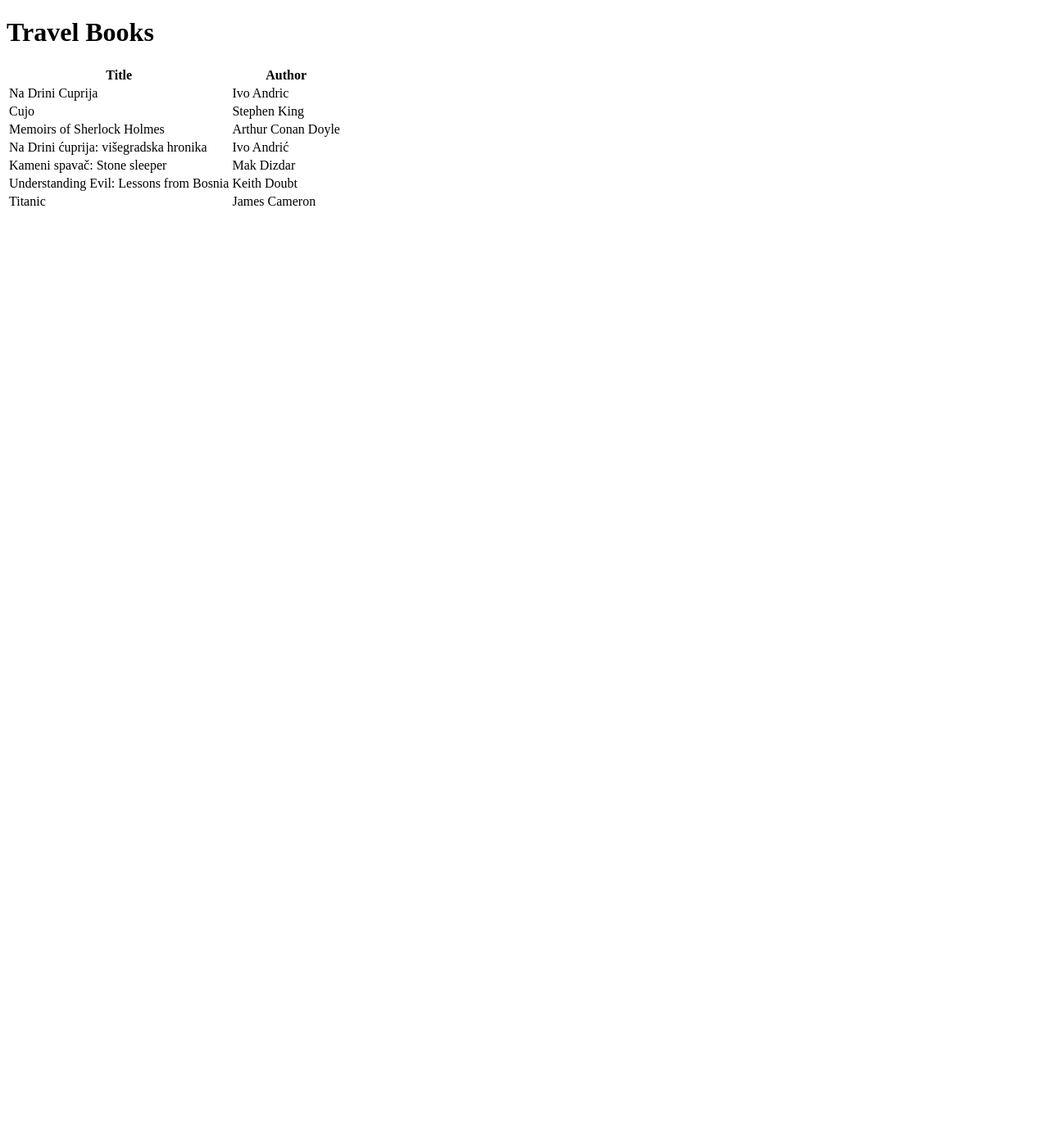
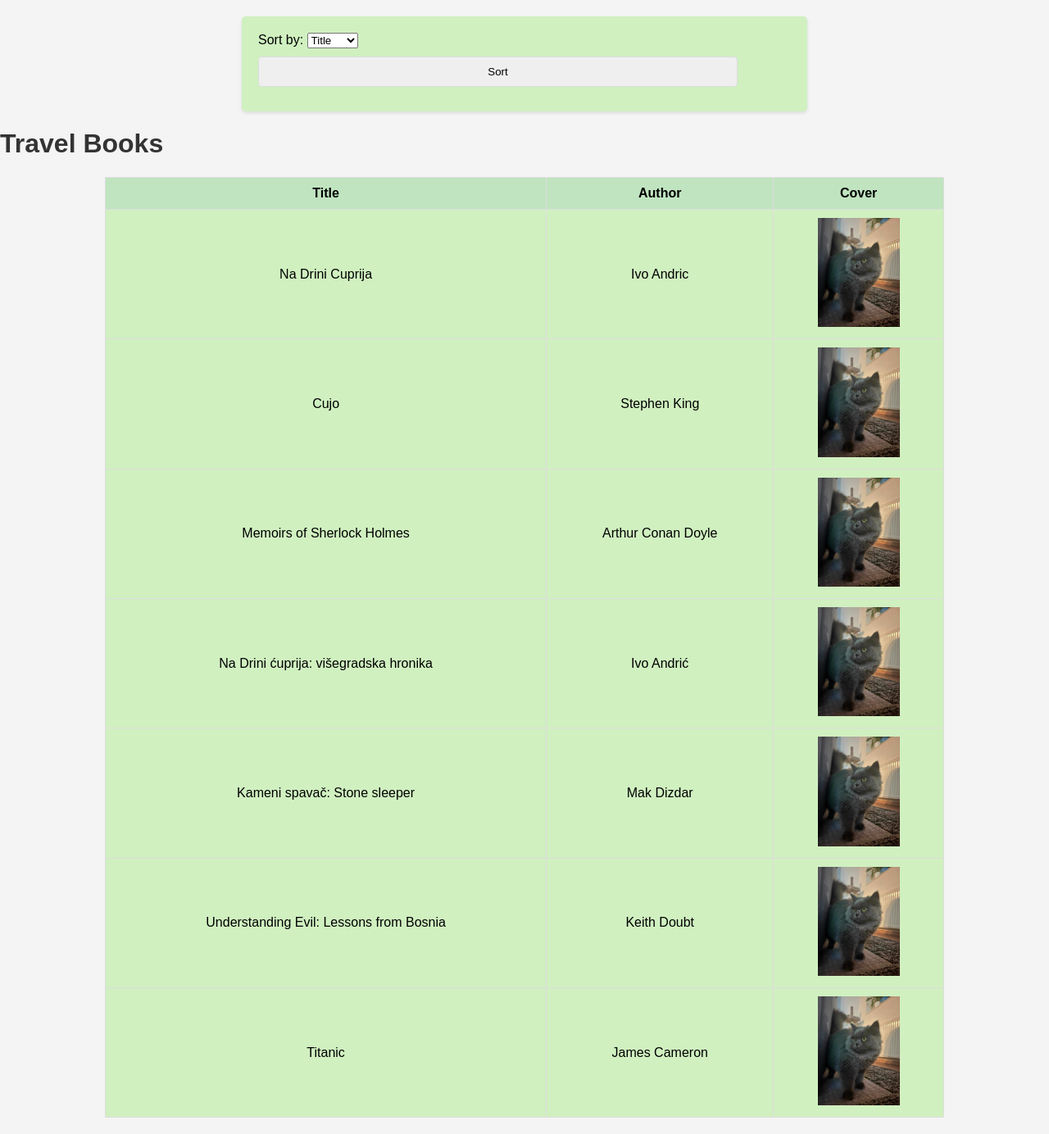
Before and after one commit to EdinaAdzem/BookAlchemy, a Flask app: page / in a window 1280 px wide. Shown: the whole page at 82% size. Before the commit the page ends 251 px from the top, so only its background shows below. Run offline with Flask 3, Linux system fonts and the light colour scheme; data that the repository does not hold is empty.

Commit message:
refactoring -app, especially home route, updates to the *.html templates to properly handle the forms and UI

```diff
--- a/app.py
+++ b/app.py
@@ -3,9 +3,20 @@ from flask import Flask, render_template, request, redirect, url_for, flash
 from flask_sqlalchemy import SQLAlchemy
 from data_models import db, Author, Book
 from datetime import datetime
+import requests
+
+""" To run the application  - run on terminal the following
+export FLASK_APP=app.py
+export FLASK_ENV=development
+flask run
+"""
 
 # Create an instance of the Flask app
 app = Flask(__name__)
+
+# Define the OMDB API URL and key
+URL_API = "http://www.omdbapi.com/"
+API_KEY = "c3bb5c1c"
 
 # Configure the SQLite database URI
 basedir = os.path.abspath(os.path.dirname(__file__))
@@ -23,8 +34,24 @@ db.init_app(app)
 
 @app.route('/')
 def home():
-    books = Book.query.all()  # always query all the books
-    return render_template('home.html', books=books)
+    books = Book.query.all()  # Query all books from the database
+
+    # Prepare a list of books with cover images from OMDB API
+    books_with_covers = []
+    for book in books:
+        response = requests.get(f'{URL_API}?apikey={API_KEY}&t={book.title}')
+        if response.status_code == 200:
+            data = response.json()
+            cover_url = data.get('Poster', 'static/default_image.jpg')
+        else:
+            cover_url = 'static/efault_image.jpg'
+        books_with_covers.append({
+            'title': book.title,
+            'author': book.author.name,
+            'cover': cover_url
+        })
+
+    return render_template('home.html', books=books_with_covers)
 
 
 @app.route('/add_author', methods=['GET', 'POST'])
@@ -67,5 +94,36 @@ def add_book():
     return render_template('add_book.html', authors=authors)
 
 
+
+@app.route('/sort_books')
+def sort_books():
+    #the sorting parameter
+    sort_by = request.args.get('sort_by', 'title')
+
+    #query and sort
+    if sort_by == 'title':
+        books = Book.query.order_by(Book.title).all()
+    elif sort_by == 'author':
+        books = Book.query.join(Author).order_by(Author.name).all()
+    else:
+        books = Book.query.all()
+
+    books_with_covers = []
+    for book in books:
+        response = requests.get(f'{URL_API}?apikey={API_KEY}&t={book.title}')
+        if response.status_code == 200:
+            data = response.json()
+            cover_url = data.get('Poster', 'static/default_image.jpg')
+        else:
+            cover_url = 'static/default_image.jpg'
+
+        books_with_covers.append({
+            'title': book.title,
+            'author': book.author.name,
+            'cover': cover_url
+        })
+
+    return render_template('home.html', books=books_with_covers, sort_by=sort_by)
+
 if __name__ == "__main__":
     app.run(debug=True)
--- /dev/null
+++ b/static/styles.css
@@ -0,0 +1,37 @@
+/* static/styles.css */
+body {
+    font-family: Arial, sans-serif;
+    margin: 0;
+    padding: 0;
+    background-color: #f4f4f4;
+}
+
+h1 {
+    color: #333;
+}
+
+form {
+    background-color: #d0f0c0;
+    padding: 20px;
+    border-radius: 5px;
+    box-shadow: 0 2px 4px rgba(0,0,0,0.1);
+    max-width: 650px;
+    margin: 20px auto;
+}
+
+input[type="text"], input[type="date"], input[type="submit"] {
+    display: block;
+    width: 90%;
+    padding: 10px;
+    margin: 10px 0;
+    border: 1px solid #ddd;
+    border-radius: 4px;
+}
+
+.success {
+    color: green;
+}
+
+.danger {
+    color: red;
+}
--- a/templates/add_author.html
+++ b/templates/add_author.html
@@ -4,6 +4,7 @@
     <meta charset="UTF-8">
     <meta name="viewport" content="width=device-width, initial-scale=1.0">
     <title>Add Author</title>
+    <link rel="stylesheet" href="{{ url_for('static', filename='styles.css') }}">
 </head>
 <body>
     <h1>Add Author</h1>
@@ -30,5 +31,6 @@
 
         <input type="submit" value="Add Author">
     </form>
+    <a href="{{ url_for('home') }}">Navigate back to Home Page</a>
 </body>
 </html>
--- a/templates/add_book.html
+++ b/templates/add_book.html
@@ -4,6 +4,7 @@
     <meta charset="UTF-8">
     <meta name="viewport" content="width=device-width, initial-scale=1.0">
     <title>Add Book</title>
+    <link rel="stylesheet" href="{{ url_for('static', filename='styles.css') }}">
 </head>
 <body>
     <h1>Add Book</h1>
@@ -34,5 +35,6 @@
 
         <button type="submit">Add Book</button>
     </form>
+<a href="{{ url_for('home') }}">Navigate back to Home Page</a>
 </body>
 </html>
--- a/templates/home.html
+++ b/templates/home.html
@@ -5,6 +5,39 @@
     <meta http-equiv="X-UA-Compatible" content="IE=edge">
     <meta name="viewport" content="width=device-width, initial-scale=1.0">
     <title>Travel Books</title>
+    <link rel="stylesheet" href="{{ url_for('static', filename='styles.css') }}">
+
+    <form method="GET" action="/sort_books">
+        <label for="sort_by">Sort by:</label>
+        <select name="sort_by" id="sort_by">
+            <option value="title" {% if sort_by == 'title' %}selected{% endif %}>Title</option>
+            <option value="author" {% if sort_by == 'author' %}selected{% endif %}>Author</option>
+        </select>
+        <input type="submit" value="Sort">
+    </form>
+
+    <style>
+        table {
+            width: 80%;
+            margin: 20px auto;
+            border-collapse: collapse;
+            background-color: #d0f0c0;
+            padding: 10px;
+            border-radius: 5px;
+        }
+        th, td {
+            padding: 10px;
+            text-align: center;
+            border: 1px solid #ddd;
+        }
+        th {
+            background-color: #c0e4c0;
+        }
+        td img {
+            max-width: 100px;
+            height: auto;
+        }
+    </style>
 </head>
 <body>
     <h1>Travel Books</h1>
@@ -13,13 +46,17 @@
             <tr>
                 <th>Title</th>
                 <th>Author</th>
+                <th>Cover</th>
             </tr>
         </thead>
         <tbody>
             {% for book in books %}
             <tr>
                 <td>{{ book.title }}</td>
-                <td>{{ book.author.name }}</td>
+                <td>{{ book.author }}</td>
+                <td>
+                    <img src="{{ book.cover }}" alt="{{ book.title }}" onerror="this.src='/static/default_image.jpg';">
+                </td>
             </tr>
             {% endfor %}
         </tbody>
```
Also changed, not shown: data/library.sqlite, static/default_image.JPG (added), 1 other file.
